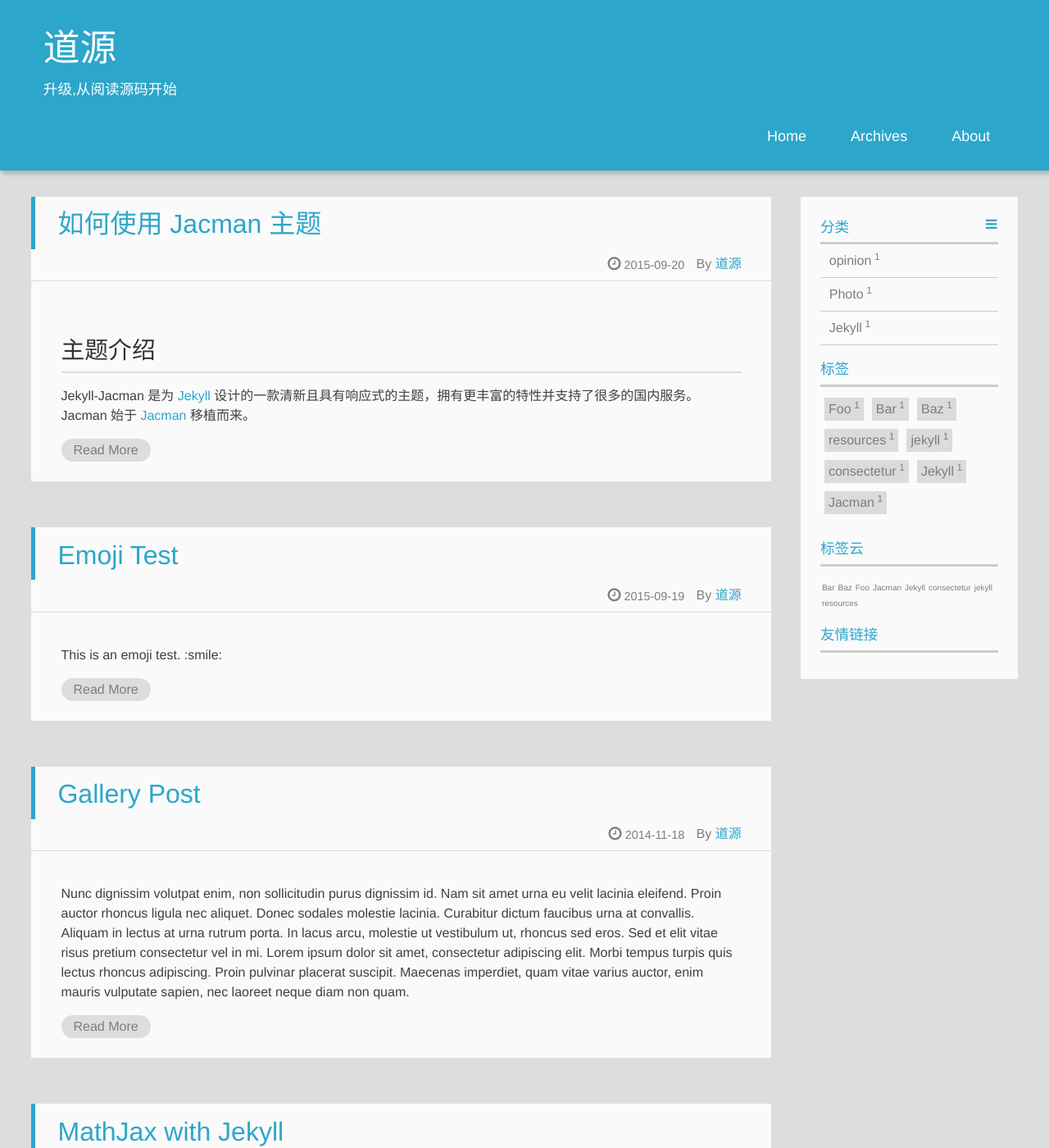
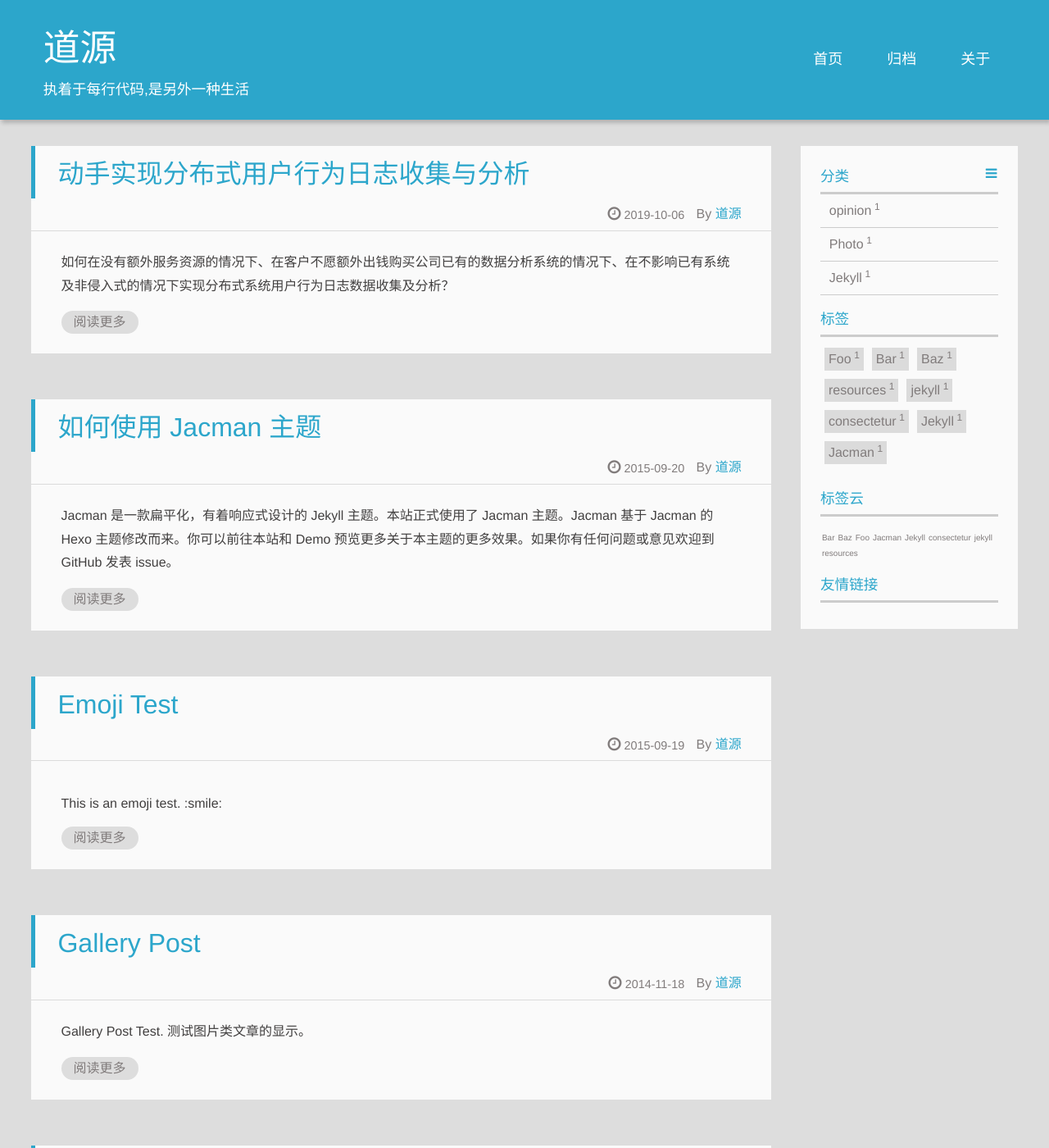
Before and after one commit to dyblog/blog, a Jekyll site: the page built from index.html, in a window 1280 px wide and 1400 px high. Shown: the whole window at 82% size. Built offline with Jekyll 4.4.1, drawn with Linux system fonts in a browser that asks for light colours; the list of posts is cut into pages by our own code; some of the changed text lies outside the part shown.

Commit message:
添加文章

````diff
--- a/_config.yml
+++ b/_config.yml
@@ -21,7 +21,7 @@
 
 
 title: 道源
-tagline: 升级,从阅读源码开始
+tagline: 执着于每行代码,是另外一种生活
 baseurl: /blog
 url:
 assets: /assets
@@ -71,11 +71,11 @@ widgets:
 language: zh-CN
 
 menu:
-  Home: /
-  Archives: /archives
-  About: /about
+  首页: /
+  归档: /archives
+  关于: /about
 
-paginate: 5
+paginate: 10
 
 defaults:
   -
@@ -95,4 +95,4 @@ toc:
 
 index:
   expand: true           ## default is unexpanding,so you can only see the short description of each post.
-  excerpt_link: Read More
+  excerpt_link: 阅读更多
--- a/_includes/_partial/article.html
+++ b/_includes/_partial/article.html
@@ -4,7 +4,9 @@
 <article class="post-expand {{ item.layout }}" itemprop="articleBody">
     {% include _partial/post/header.html %}
     <div class="article-content">
-        {% if item.excerpt and index %}
+        {% if item.description %}
+        {{ item.description }}
+        {% elsif item.excerpt and index %}
         {{ item.excerpt }}
         {% else %}
         {{ item.content }}
--- /dev/null
+++ b/_posts/2019-10-06-how-to-trace.md
@@ -0,0 +1,125 @@
+---
+layout: post
+title: 动手实现分布式用户行为日志收集与分析
+description: 如何在没有额外服务资源的情况下、在客户不愿额外出钱购买公司已有的数据分析系统的情况下、在不影响已有系统及非侵入式的情况下实现分布式系统用户行为日志数据收集及分析？
+---
+## 前言
+这个需求是笔者在公司做项目时,客户提出的一个额外的小需求（此小非彼小，真的小么？），由于涉及的层面还算比较深，因此笔者借此总结下
+
+## 需求实现
+Jacman 主题提供
+
+## 涉及到到技术点
+Jacman 主题提供了丰富的配置属性，可以实现您对主题的自定义。配置文件`_config.yml`位于主题根目录下。本次更新对配置文件进行了较大调整，如您之前就使用了 Jacman，也需要您根据以下指南进行相应的修改。
+
+```
+##### 菜单
+menu:
+  主页: /
+  归档: /archives
+  关于: /about
+
+#### 控件
+widgets:
+- category
+- tag
+- links
+- rss
+
+#### RSS
+rss: /atom.xml
+
+#### 图片相关
+imglogo:
+  enable: true               ## 是否显示网站 logo
+  src: img/logo.png
+favicon: img/favicon.ico     ## 网站图标
+apple_icon: img/jacman.jpg   ## 苹果设备上的图标，背景不要透明
+author_img: img/author.jpg   ## 网站底部的博主头像
+banner_img: img/banner.jpg   ## 博客顶部的图片
+
+close_aside: false      ##是否在文章页面自动关闭侧边栏
+
+#### 首页相关
+index:
+  expand: true              ## 首页文章是否展开。默认为展开式，显示 Read More。
+  excerpt_link: Read More
+
+#### 作者信息
+author:
+  name: ## 作者名
+  intro_line1:  "Hello ,I'm Larry Page in Google."    ## 网站底部的个人介绍
+  intro_line2:  "This is my blog,believe it or not."
+  weibo_verifier:  ## 微博秀的验证码
+  tsina:           ## 用于微博秀和微博分享
+  weibo:           ## 用于显示网站底部社交按钮，下同
+  douban:
+  zhihu:
+  email:
+  twitter:
+  github:
+  facebook:
+  linkedin:
+  google_plus:
+  stackoverflow:
+
+
+#### 目录
+toc:
+  article: true   ## 是否在文章中显示目录
+  aside: true     ## 是否在侧边栏显示目录
+
+#### 友情链接
+links:
+  码农圈: https://coderq.com,一个面向程序员交流分享的新一代社区
+  Jark's Blog: http://wuchong.me
+
+#### 评论
+duoshuo_shortname:
+disqus_shortname:
+
+#### 分享按钮
+jiathis:
+  enable: false   ## 默认使用主题内建分享
+  id:
+  tsina:
+
+#### 网站统计
+google_analytics:
+  enable: false
+  id:            ## google analytics ID.
+  site:          ## 网站地址.
+baidu_tongji:
+  enable: false
+  sitecode:      ## 百度统计站点特征码
+cnzz_tongji:
+  enable: false
+  siteid:        ## CNZZ统计站点ID
+
+#### 杂项
+ShowCustomFont: true
+fancybox: true
+totop: true
+
+#### 自定义搜索
+google_cse:
+  enable: false
+  cx:
+baidu_search:
+  enable: false
+  id:
+  site: http://zhannei.baidu.com/cse/search
+tinysou_search:     ## http://tinysou.com/
+  enable: false
+  id: "4ac092ad8d749fdc6293"
+```
+
+### 属性功能
+- **菜单 menu**
+默认没有启用 `/tags` 和 `/categories`页面，如果需要启用请在博客目录下分别建立`tags` 和 `categories`文件夹每个文件夹中分别包含一个`index.md`文件。内容为：
+
+```
+layout: tags (或categories)
+title: tags (或categories)
+---
+```
````
